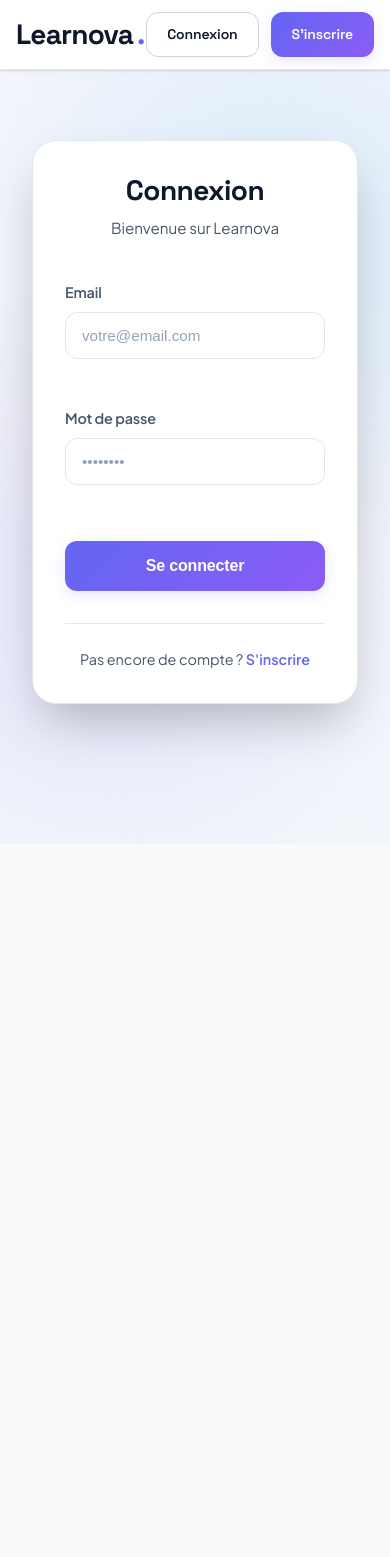
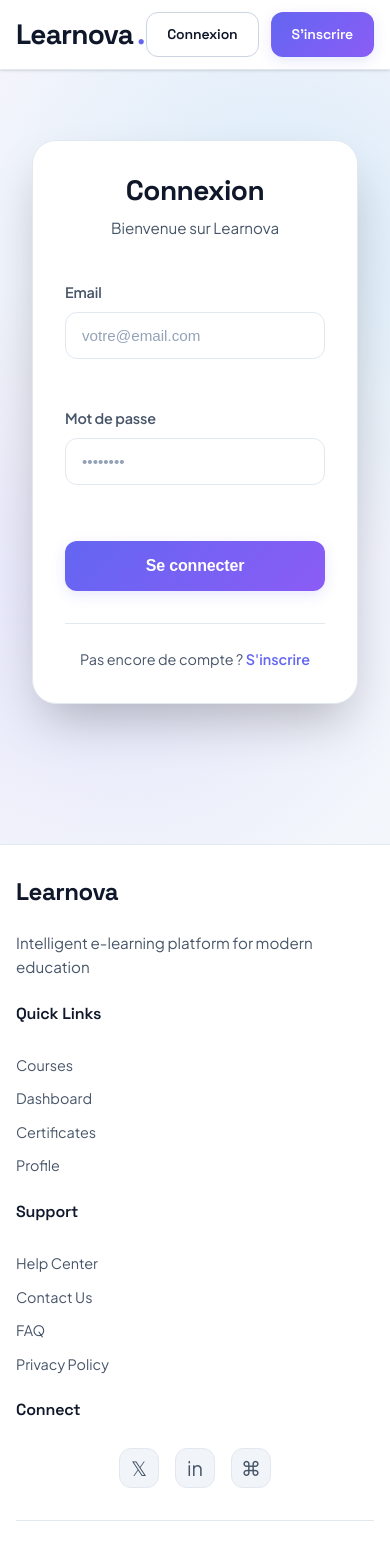
Before and after one commit to yassineBenAmor7/learnova-platform, a React app in the folder frontend/: page /login in a window 390 px wide. Shown: the top 1557 px of the page. Before the commit the page ends 844 px from the top, so only its background shows below. Built offline with nearby package versions, Linux system fonts and the light colour scheme; the HTML template or start-up script is replaced by a standard one.

Commit message:
feat(ui): add Footer component and integrate into app layout
- Add responsive Footer component with quick navigation links and social icons
- Integrate Footer into main App layout structure

```diff
--- a/frontend/src/App.jsx
+++ b/frontend/src/App.jsx
@@ -2,6 +2,7 @@ import { BrowserRouter as Router } from 'react-router-dom';
 import { AuthProvider } from './context/AuthContext';
 import AppRoutes from './routes/AppRoutes';
 import Navbar from './components/Navbar/Navbar';
+import Footer from './components/Footer/Footer';
 
 function App() {
   return (
@@ -10,6 +11,7 @@ function App() {
         <div className="app-layout">
           <Navbar />
           <AppRoutes />
+          <Footer />
         </div>
       </AuthProvider>
     </Router>
--- /dev/null
+++ b/frontend/src/components/Footer/Footer.css
@@ -0,0 +1,119 @@
+.footer {
+  background: var(--bg-secondary);
+  border-top: 1px solid var(--border-light);
+  padding: 3rem 2rem 1rem;
+  margin-top: auto;
+}
+
+.footer-content {
+  max-width: 1400px;
+  margin: 0 auto;
+  display: grid;
+  grid-template-columns: repeat(auto-fit, minmax(250px, 1fr));
+  gap: 2rem;
+  margin-bottom: 2rem;
+}
+
+.footer-section {
+  display: flex;
+  flex-direction: column;
+  gap: 1rem;
+}
+
+.footer-title {
+  font-size: 1.5rem;
+  font-weight: 700;
+  color: var(--text-primary);
+  margin-bottom: 0.5rem;
+  letter-spacing: -0.02em;
+}
+
+.footer-description {
+  color: var(--text-secondary);
+  font-size: 0.95rem;
+  line-height: 1.6;
+}
+
+.footer-heading {
+  font-size: 1rem;
+  font-weight: 600;
+  color: var(--text-primary);
+  margin-bottom: 0.75rem;
+  letter-spacing: -0.01em;
+}
+
+.footer-links {
+  list-style: none;
+  padding: 0;
+  margin: 0;
+  display: flex;
+  flex-direction: column;
+  gap: 0.5rem;
+}
+
+.footer-links a {
+  color: var(--text-secondary);
+  text-decoration: none;
+  font-size: 0.9rem;
+  transition: color var(--transition-normal);
+}
+
+.footer-links a:hover {
+  color: var(--primary);
+}
+
+.footer-social {
+  display: flex;
+  gap: 1rem;
+}
+
+.social-link {
+  width: 40px;
+  height: 40px;
+  background: var(--bg-tertiary);
+  border: 1px solid var(--border-light);
+  border-radius: var(--radius-md);
+  display: flex;
+  align-items: center;
+  justify-content: center;
+  text-decoration: none;
+  font-size: 1.25rem;
+  color: var(--text-secondary);
+  transition: all var(--transition-normal);
+}
+
+.social-link:hover {
+  background: var(--primary);
+  color: var(--text-inverse);
+  border-color: var(--primary);
+  transform: translateY(-2px);
+}
+
+.footer-bottom {
+  max-width: 1400px;
+  margin: 0 auto;
+  padding-top: 2rem;
+  border-top: 1px solid var(--border-light);
+  text-align: center;
+}
+
+.footer-bottom p {
+  color: var(--text-tertiary);
+  font-size: 0.875rem;
+  margin: 0;
+}
+
+@media (max-width: 768px) {
+  .footer {
+    padding: 2rem 1rem 1rem;
+  }
+
+  .footer-content {
+    grid-template-columns: 1fr;
+    gap: 1.5rem;
+  }
+
+  .footer-social {
+    justify-content: center;
+  }
+}
--- /dev/null
+++ b/frontend/src/components/Footer/Footer.jsx
@@ -0,0 +1,57 @@
+import './Footer.css';
+
+function Footer() {
+  return (
+    <footer className="footer">
+      <div className="footer-content">
+        <div className="footer-section">
+          <h3 className="footer-title">Learnova</h3>
+          <p className="footer-description">
+            Intelligent e-learning platform for modern education
+          </p>
+        </div>
+
+        <div className="footer-section">
+          <h4 className="footer-heading">Quick Links</h4>
+          <ul className="footer-links">
+            <li><a href="/courses">Courses</a></li>
+            <li><a href="/dashboard">Dashboard</a></li>
+            <li><a href="/certificates">Certificates</a></li>
+            <li><a href="/profile">Profile</a></li>
+          </ul>
+        </div>
+
+        <div className="footer-section">
+          <h4 className="footer-heading">Support</h4>
+          <ul className="footer-links">
+            <li><a href="/help">Help Center</a></li>
+            <li><a href="/contact">Contact Us</a></li>
+            <li><a href="/faq">FAQ</a></li>
+            <li><a href="/privacy">Privacy Policy</a></li>
+          </ul>
+        </div>
+
+        <div className="footer-section">
+          <h4 className="footer-heading">Connect</h4>
+          <div className="footer-social">
+            <a href="#" className="social-link" aria-label="Twitter">
+              <span>𝕏</span>
+            </a>
+            <a href="#" className="social-link" aria-label="LinkedIn">
+              <span>in</span>
+            </a>
+            <a href="#" className="social-link" aria-label="GitHub">
+              <span>⌘</span>
+            </a>
+          </div>
+        </div>
+      </div>
+
+      <div className="footer-bottom">
+        <p>&copy; {new Date().getFullYear()} Learnova. All rights reserved.</p>
+      </div>
+    </footer>
+  );
+}
+
+export default Footer;
```
